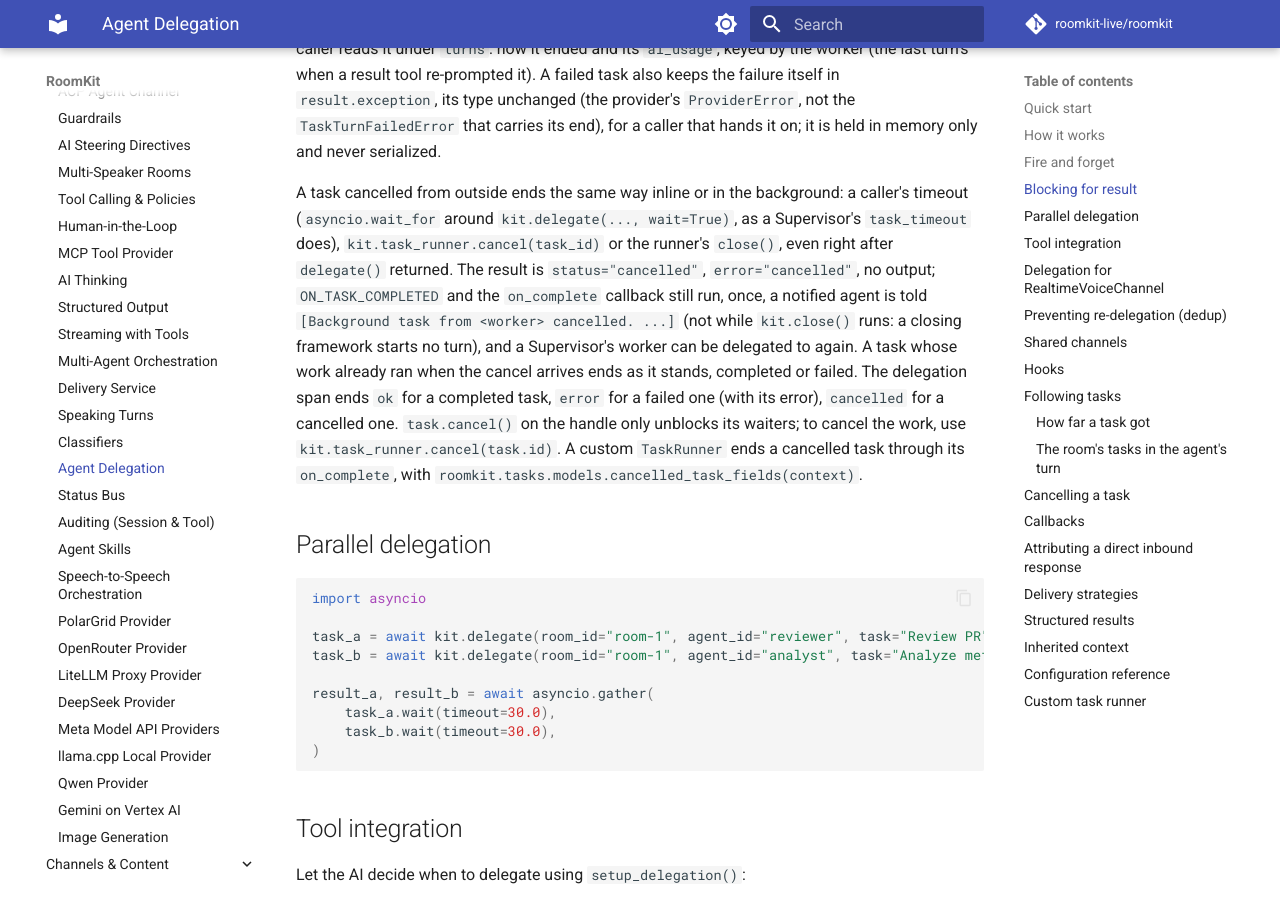
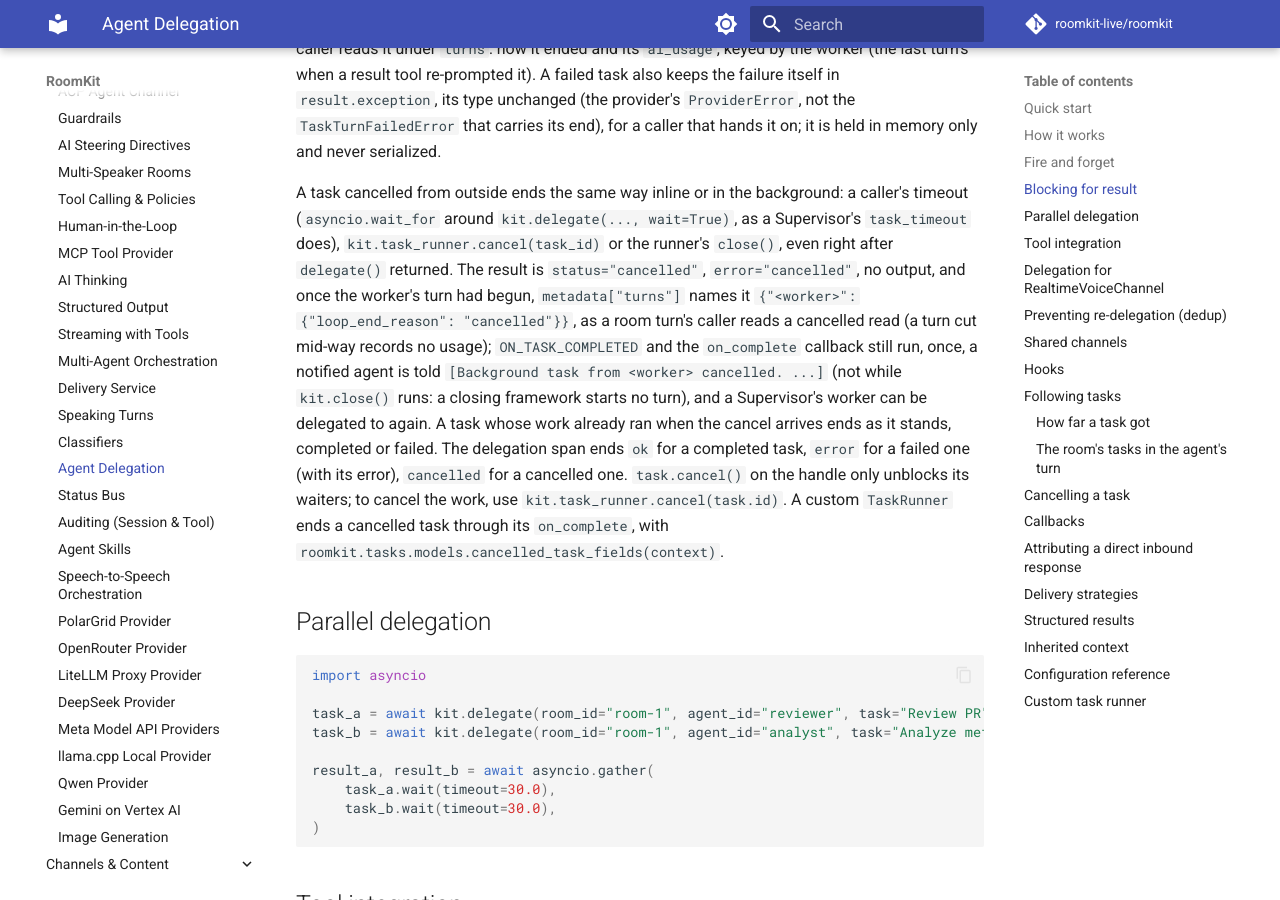
Before and after one commit to roomkit-live/roomkit-docs, an MkDocs documentation site: the page built from docs/guides/agent-delegation.md, in a window 1280 px wide and 900 px high, scrolled down 2666 px. Built offline with MkDocs 1.6.1 and Material for MkDocs 9.7.7, drawn with Linux system fonts in a browser that asks for light colours; comment, search, counter and statistics services are not loaded.

Commit message:
docs(delegation): a task cancelled from outside names its begun turn cancelled under turns (RMK-529)

```diff
--- a/docs/guides/agent-delegation.md
+++ b/docs/guides/agent-delegation.md
@@ -130,7 +130,10 @@ A task cancelled from outside ends the same way inline or in the background:
 a caller's timeout (`asyncio.wait_for` around `kit.delegate(..., wait=True)`,
 as a Supervisor's `task_timeout` does), `kit.task_runner.cancel(task_id)` or
 the runner's `close()`, even right after `delegate()` returned. The result is
-`status="cancelled"`, `error="cancelled"`, no output; `ON_TASK_COMPLETED` and
+`status="cancelled"`, `error="cancelled"`, no output, and once the worker's turn
+had begun, `metadata["turns"]` names it `{"<worker>": {"loop_end_reason":
+"cancelled"}}`, as a room turn's caller reads a cancelled read (a turn cut
+mid-way records no usage); `ON_TASK_COMPLETED` and
 the `on_complete` callback still run, once, a notified agent is told
 `[Background task from <worker> cancelled. ...]` (not while `kit.close()`
 runs: a closing framework starts no turn), and a Supervisor's worker can be
```
